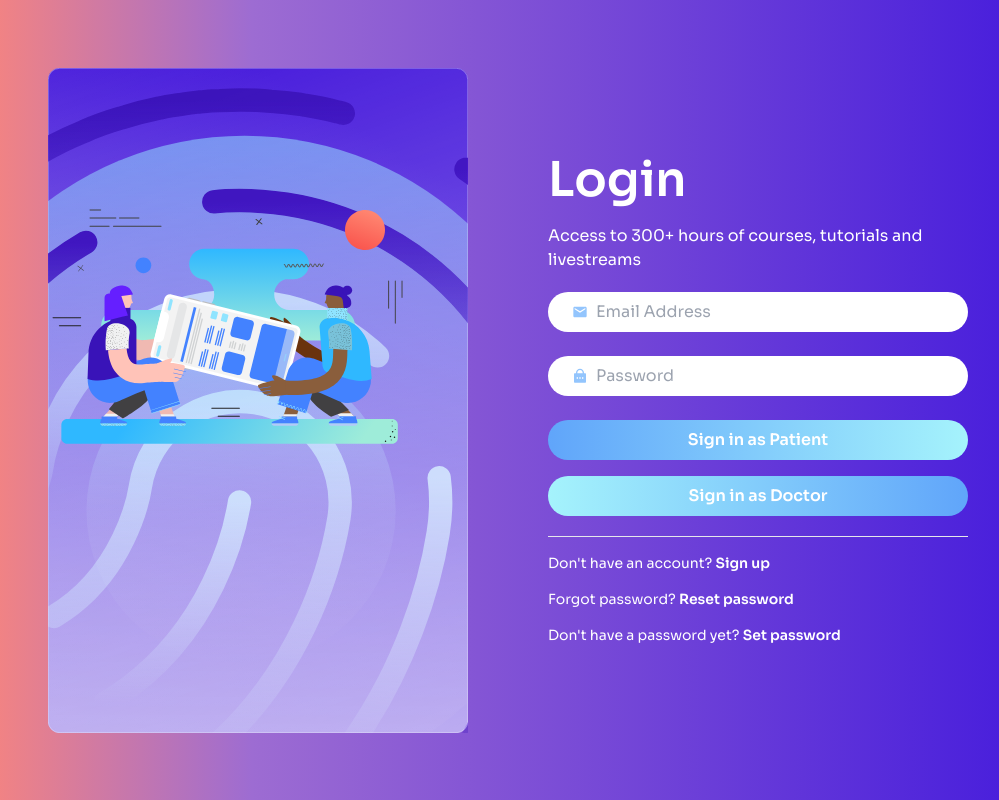
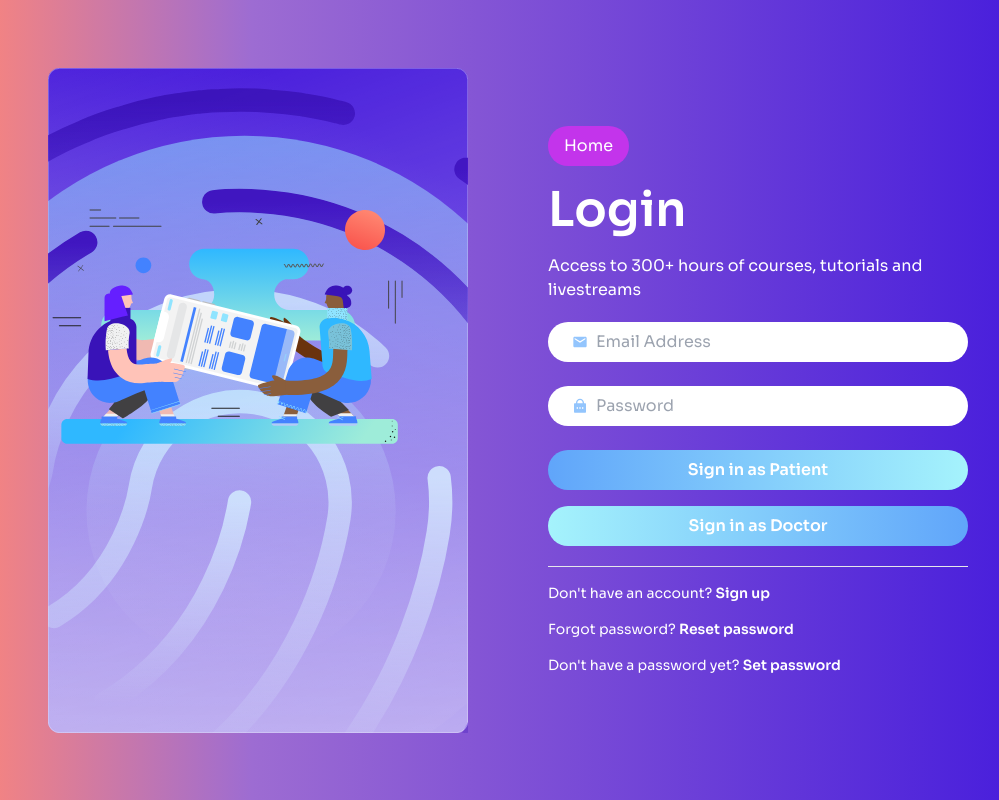
Before and after one commit to Kaushik-2802/mental-health-AI, a React (Vite) app in the folder frontend/: page /signin in a window 1280 px wide. Shown: the whole page, without its empty margins (132-1131 px from the left). Built offline with nearby package versions, Linux system fonts and the light colour scheme.

Commit message:
Added a Home Button in Sign In Page

```diff
--- a/frontend/src/pages/SignInPage.jsx
+++ b/frontend/src/pages/SignInPage.jsx
@@ -19,6 +19,12 @@ const SignInPage = () => {
           />
         </div>
         <div className="max-w-md mx-auto grid gap-5">
+          <button
+            className="bg-[#c334eb] text-white px-4 py-2 rounded-full w-max self-start hover:bg-gray-600"
+            onClick={() => navigate("/")}
+          >
+            Home
+          </button>
           <h1 className="text-4xl md:text-5xl font-bold text-white text-center md:text-left">
             Login
           </h1>
```
